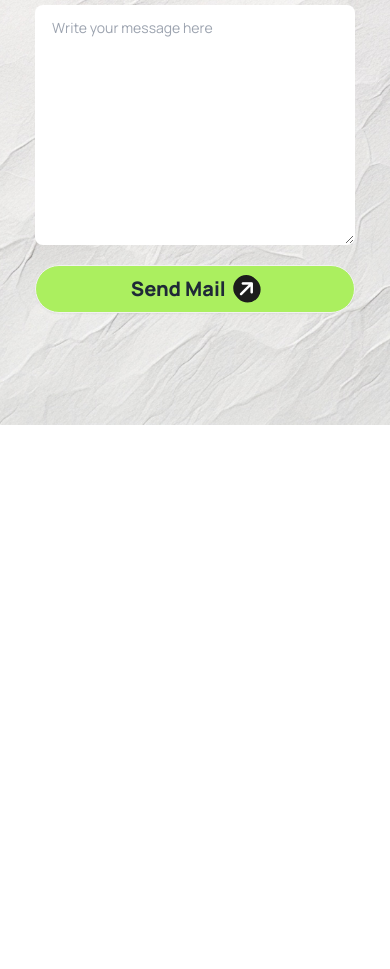
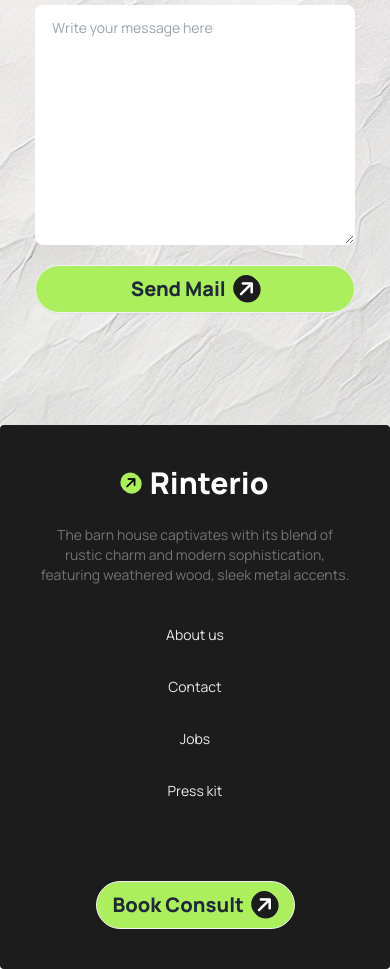
Before and after one commit to ashraful2871/Assignment-3, a plain HTML site: page index.html in a window 390 px wide. Shown: the part 6504-7473 px from the top of the page. Before the commit the page ends 7057 px from the top, so only its background shows below. Drawn offline with nearby package versions, Linux system fonts and the light colour scheme.

Commit message:
check for mobile responsive

```diff
--- a/index.html
+++ b/index.html
@@ -336,7 +336,7 @@
         </section>
 
         <!-- Let’s Discuss Next Project -->
-        <section class="mb-32 space-y-5 bg-img p-4 lg:p-0">
+        <section class="space-y-5 bg-img p-4 lg:p-0">
             <div class="text-center pt-28">
                 <button class="btn hover:bg-[#8cd43a] bg-[#acef5f42] lg:text-xl font-extrabold px-6 py-2 rounded-full">
                     <i class="fa-solid fa-arrow-right  mr-2"></i>
@@ -378,7 +378,39 @@
     </main>
 
     <!-- footer section -->
-    <footer></footer>
+    <footer class="footer footer-center  rounded p-10 bg-[#1C1C1C] text-white">
+        <div class="space-y-4">
+            <a class="flex items-center">
+                <div>
+                    <i class="fa-solid fa-arrow-right -rotate-45 bg-[#ABEF5F]  p-1 rounded-full text-black"></i>
+                </div>
+                <div><span class="text-3xl font-extrabold ml-2 mt-4">Rinterio</span></div>
+            </a>
+            <p class="text-center text-[#737373]">The barn house captivates with its blend of rustic charm
+                and
+                modern sophistication, <br>featuring weathered wood, sleek metal accents.</p>
+        </div>
+
+        <nav class="grid lg:grid-cols-4 gap-8 lg:gap-32">
+            <a class="link link-hover text-[#E9E9E9] ">About us</a>
+            <a class="link link-hover text-[#E9E9E9] ">Contact</a>
+            <a class="link link-hover text-[#E9E9E9] ">Jobs</a>
+            <a class="link link-hover text-[#E9E9E9] ">Press kit</a>
+        </nav>
+        <nav>
+            <div class="grid grid-flow-col gap-4">
+
+
+
+            </div>
+        </nav>
+        <div>
+
+            <a class="btn bg-[#ABEF5F] hover:bg-[#8cd43a] font-extrabold text-xl rounded-3xl">Book Consult
+                <i class="fa-solid fa-arrow-right -rotate-45 bg-[#1C1C1C] text-white p-1 rounded-full"></i></a>
+
+        </div>
+    </footer>
 </body>
 
 </html>
```
